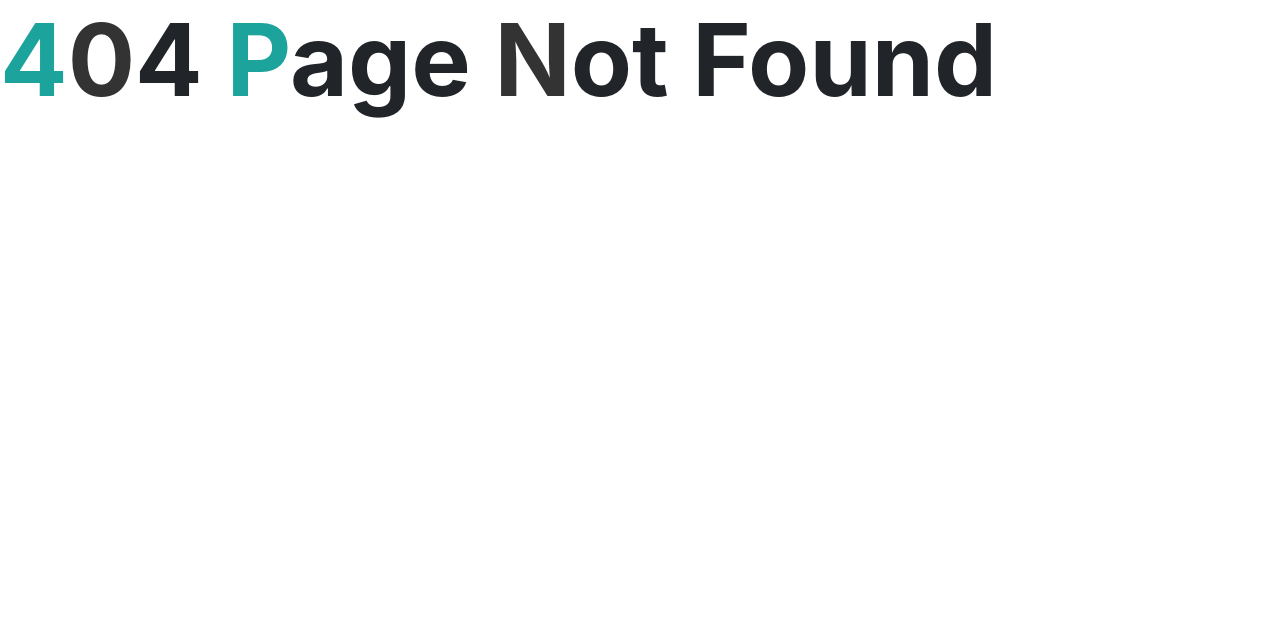
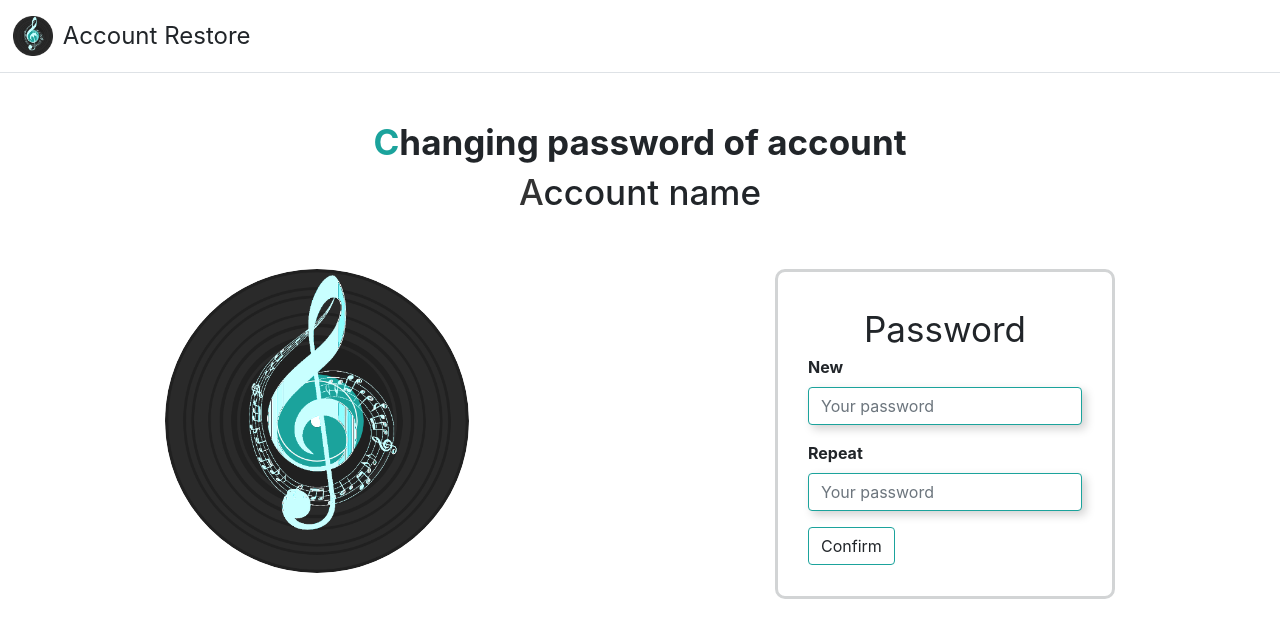
Before and after one commit to Godda9/MusicFromNothing-FrontTesting, a React (Create React App) app: page /account-restore in a window 1280 px wide. Before the commit this address had no page. Shown: the top 638 px of the page. Built offline with nearby package versions, Linux system fonts and the light colour scheme.

Commit message:
added account restore page

```diff
--- a/src/App.js
+++ b/src/App.js
@@ -1,17 +1,18 @@
 import './App.css';
 import { BrowserRouter as Router, Routes, Route } from 'react-router-dom';
-import { Login, Register, NotFound404, MainPage, Chats, Profile } from './components/pages/pages';
+import { Login, Register, NotFound404, MainPage, Chats, Profile, AccountRestore } from './components/pages/pages';
 
 function App() {
   return (
     <Router>
         <Routes>
-          <Route path='/login'    element={<Login/>}       />
-          <Route path='/register' element={<Register/>}    />
-          <Route path='/feed'     element={<MainPage/>}    />
-          <Route path='/chats'    element={<Chats/>}       />
-          <Route path='/profile'  element={<Profile/>}     />
-          <Route path='*'         element={<NotFound404/>} />
+          <Route path='/login'          element={<Login/>}       />
+          <Route path='/register'       element={<Register/>}    />
+          <Route path='/feed'           element={<MainPage/>}    />
+          <Route path='/chats'          element={<Chats/>}       />
+          <Route path='/profile'        element={<Profile/>}     />
+          <Route path='*'               element={<NotFound404/>} />
+          <Route path='account-restore' element={<AccountRestore/>} />
         </Routes>
     </Router>
   );
--- /dev/null
+++ b/src/components/forms/account-restore-form.js
@@ -0,0 +1,81 @@
+import { useState } from "react";
+import { useForm } from "react-hook-form";
+import { Link } from "react-router-dom";
+
+const AccountRestoreForm = (props)=> {
+    const { register, handleSubmit, getValues, formState: { errors } } = useForm({
+        defaultValues:{
+            Password:'',
+            ConfirmPassword:''
+        }
+    });
+
+    const[password, setPassword] = useState('')
+    const[confirmPassword, setConfirmPassword] = useState('')
+    const[passError, setPassError] = useState(false)
+
+    const onSubmit = data => {
+        console.log(data);
+        if(data.Password != data.ConfirmPassword){
+            setPassError(true);
+        }
+    }
+
+    const HandleConfirmPassword =(e)=>{
+        setConfirmPassword(e.target.value);
+        if(e.target.value != password){
+            setPassError(true)
+        }else{
+            setPassError(false)
+        }
+    }
+
+    return(
+        <>
+            <p>Password</p>
+            <form className="m5 login-form" style={{alignItems:'left'}} onSubmit={handleSubmit(onSubmit)}>
+                <div className="mb-3">
+                    <label htmlFor="Password" className="form-label"><b>New</b></label>
+                    <input
+                        className="form-control rounded"
+                        type="password"
+                        placeholder="Your password"
+                        onInput={(e) => setPassword(e.target.value)}
+                        {...register("Password", {
+                            maxLength: 20,
+                            minLength: 8,
+                            required: true,
+                        })}
+                    />
+                    {errors.Password && <span className="form-text text-danger">Password is not valid</span>}
+                </div>
+
+                <div className="mb-3">
+                    <label htmlFor="ConfirmPassword" className="form-label" ><b>Repeat</b></label>
+                    <input
+                        className="form-control rounded"
+                        type="password"
+                        placeholder="Your password"
+                        onInput={(e)=>HandleConfirmPassword(e)}
+                        {...register("ConfirmPassword", {
+                            maxLength: 20,
+                            minLength: 8,
+                            required: true,
+                        },
+                        {
+                            validations:(value) =>
+                            value === getValues('Password')
+                        })}
+                    />
+                    {(errors.ConfirmPassword) && <span className="form-text text-danger">Password is not valid </span>}
+                    {(!errors.ConfirmPassword && passError) && <span className="form-text text-danger"> Passwords are not matching</span>}
+                </div>
+
+                <button disabled={passError || errors.Password || errors.ConfirmPassword} type="submit" style={{borderColor:'#1BA39C'}} className="btn btn-outline">Confirm</button>
+
+            </form>
+        </>
+    );
+}
+
+export default AccountRestoreForm;
--- /dev/null
+++ b/src/components/pages/AccountRestore/AccountRestore.css
@@ -0,0 +1,15 @@
+.first-first-letter {
+    color: #1BA39C;
+}
+.second-first-letter {
+    color: #333333;
+}
+html h1, body h1, .container h1 {
+    font-size: 100px;
+    font-weight: bold;
+}
+
+.hs{
+    font-size: 35px;
+    text-align: center;
+}
--- /dev/null
+++ b/src/components/pages/AccountRestore/AccountRestore.js
@@ -0,0 +1,30 @@
+import Topbar from '../../top-bar/top-bar'
+import logotup from '../Images/logo.png'
+import './AccountRestore.css'
+import AccountRestoreForm from '../../forms/account-restore-form'
+
+const AccountRestore = (props)=>{
+    return(
+        <>
+            <div className="container-fluid position-sticky">
+                <div className="row mb-5">
+                    <Topbar text="Account Restore" username="UserName" where="account-restore"/>
+                </div>
+                <div className="row mb-5">
+                    <h1 className='hs'><span className='first-first-letter'>C</span>hanging password of account</h1>
+                    <h2 className='hs'><span className='second-first-letter'>A</span>ccount name</h2>
+                </div>
+
+                <div className='d-flex justify-content-center' >
+                    <img className='logo' src={logotup} style={{width: '19em', height:'19em', borderRadius: '50%'}}></img>
+                    <div className="container login-form-all" style={{border: '3px solid #d2d4d5', borderRadius: '10px', width:'340px', height:'330px'}}>
+                        <AccountRestoreForm/>
+                    </div>
+
+                </div>
+            </div>
+        </>
+    );
+}
+
+export default AccountRestore;
--- a/src/components/pages/pages.js
+++ b/src/components/pages/pages.js
@@ -4,5 +4,6 @@ import NotFound404 from "./NotFound404/NotFound404";
 import MainPage from "./MainPage/MainPage";
 import Chats from "./Chats/Chats";
 import Profile from "./Profile/Profile";
+import AccountRestore from "./AccountRestore/AccountRestore";
 
-export {Login, Register, NotFound404, MainPage, Chats, Profile};
+export {Login, Register, NotFound404, MainPage, Chats, Profile, AccountRestore};
--- a/src/components/top-bar/top-bar.js
+++ b/src/components/top-bar/top-bar.js
@@ -18,7 +18,9 @@ const Topbar = (props) => {
                                 <span className="fs-4">{text}</span>
                             </a>
                         </div>
-
+                        {
+                            where === 'account-restore' ?
+                            <></> :
                             <div>
                                 <ul className="nav nav-pills">
                                     <li className="nav-item">
@@ -45,6 +47,11 @@ const Topbar = (props) => {
                                 </ul>
                             </div>
 
+                        }
+
+                        {
+                            where === 'account-restore'?
+                            <></> :
                             <div>
                                 <div className="d-flex dropdown align-items-center mb-3 mb-md-0 me-md-auto text-dark text-decoration-none special-link-right">
                                     <span className="fs-4">{username}</span>
@@ -84,6 +91,8 @@ const Topbar = (props) => {
                                     </ul>
                                 </div>
                             </div>
+                        }
+
                     </div>
                 </header>
         </>
```
Lines whose indentation alone changed are shown as unchanged.
